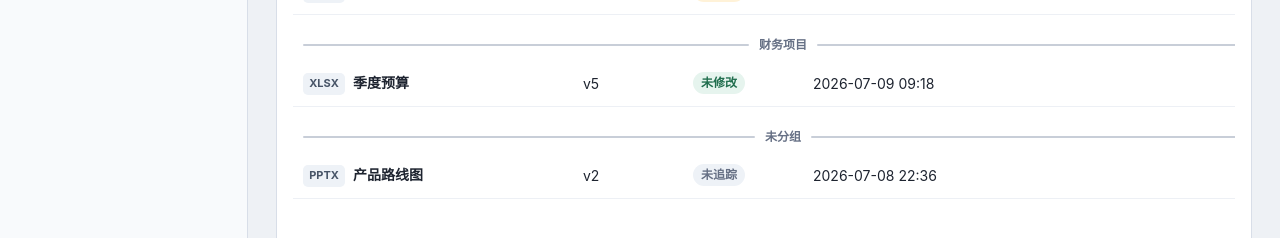
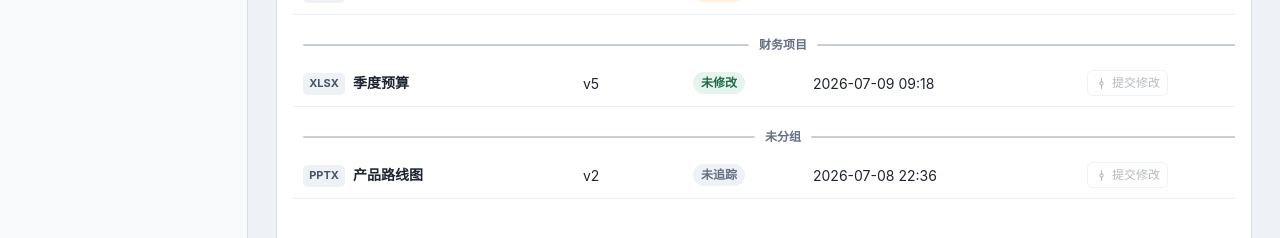
Before and after one commit to bryanjia222/LTHC-DocVault, a Vue app in the folder apps/desktop/: page / in a window 1280 px wide. Shown: the part 336-574 px from the top of the page. Built offline with nearby package versions, Linux system fonts and the light colour scheme.

Commit message:
fix(desktop): visually dim disabled row commit; close menus on window blur

```diff
--- a/apps/desktop/src/components/DocumentRow.vue
+++ b/apps/desktop/src/components/DocumentRow.vue
@@ -253,10 +253,15 @@ td {
   transition: opacity 0.12s ease;
 }
 
-.row-action:hover {
+.row-action:hover:not(:disabled) {
   border-color: var(--border-strong);
   background: var(--bg-hover);
   color: var(--text-primary);
+}
+
+.row-action:disabled {
+  opacity: 0.4;
+  cursor: not-allowed;
 }
 
 tr:hover .row-action,
--- a/apps/desktop/src/composables/useContextMenu.ts
+++ b/apps/desktop/src/composables/useContextMenu.ts
@@ -1,4 +1,4 @@
-import { nextTick, ref } from "vue";
+import { nextTick, onScopeDispose, ref } from "vue";
 
 export interface MenuPosition {
   x: number;
@@ -16,6 +16,12 @@ const EDGE_MARGIN = 4;
  * bottom edge flips inward instead of being clipped. Before this, only the
  * global menu clamped, so a right-click on a version row near the window's right
  * edge rendered its menu half-off-screen.
+ *
+ * Transient menus also auto-close when the window itself loses focus (the
+ * global menu already did this at its call sites; the doc/version/sidebar menus
+ * kept lingering next to the collapsed detail panel after an app-level
+ * alt-tab). Centralizing it here keeps every menu instance on the same
+ * lifecycle: the blur listener is bound while open and removed on close.
  */
 export function useContextMenu() {
   const open = ref(false);
@@ -41,12 +47,20 @@ export function useContextMenu() {
   function openAt(event: MouseEvent) {
     pos.value = { x: event.clientX, y: event.clientY };
     open.value = true;
+    window.addEventListener("blur", close);
     void nextTick(clamp);
   }
 
   function close() {
-    open.value = false;
+    if (open.value) {
+      open.value = false;
+      window.removeEventListener("blur", close);
+    }
   }
+
+  // A component can unmount while its menu is open (e.g. the view switch);
+  // without this the blur listener would leak into later windows.
+  onScopeDispose(() => window.removeEventListener("blur", close));
 
   return { open, pos, menuRef, openAt, close, clamp };
 }
```
